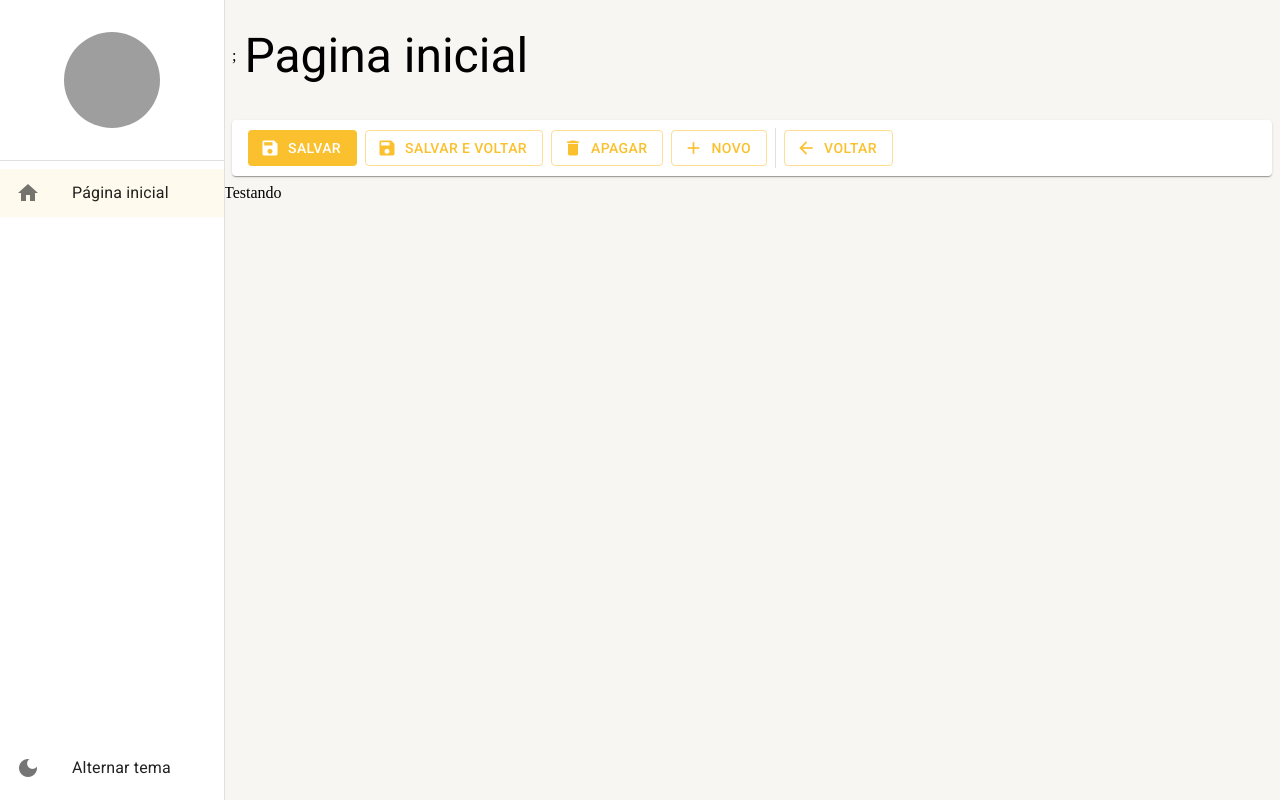
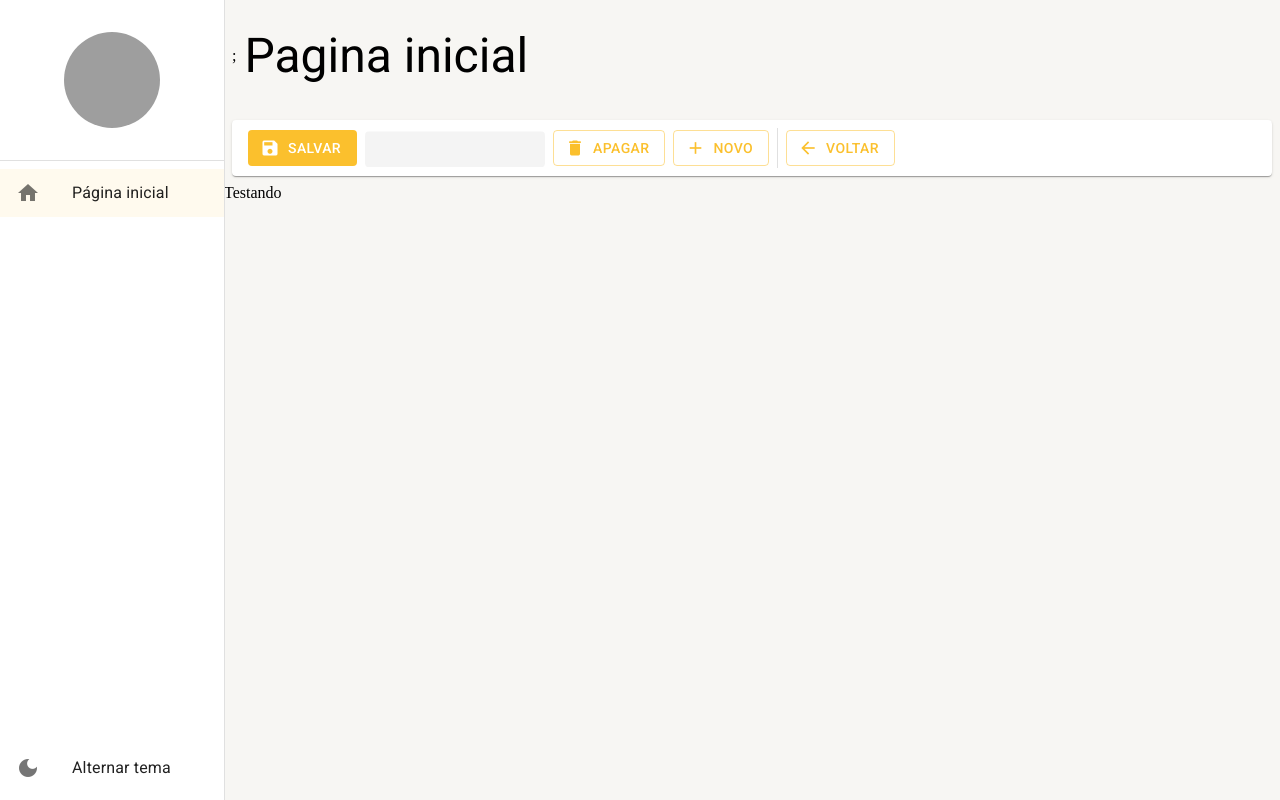
Before and after one commit to Viniciuss2207/Cadastros, a React (Create React App) app: page /pagina-inicial in a window 1280 px wide. Built offline with nearby package versions, Linux system fonts and the light colour scheme; grey boxes are pictures that could not be loaded.

Commit message:
feat: Adicionando o skeleton do Material UI

```diff
--- a/src/pages/dashboard/Dashboard.tsx
+++ b/src/pages/dashboard/Dashboard.tsx
@@ -8,7 +8,7 @@ return(
   <LayoutBaseDePagina titulo='Pagina inicial'
   barraDeFerramentas=
 {(
-    <FerramentasDeDetalhe mostrarBotãoSalvarEFechar />
+    <FerramentasDeDetalhe mostrarBotãoSalvarEFechar mostrarBotãoSalvarEFecharCarregando  />
 )}>
   Testando
   </LayoutBaseDePagina>
--- a/src/shared/components/ferramentas-de-detalhe/FerramentasDeDetalhe.tsx
+++ b/src/shared/components/ferramentas-de-detalhe/FerramentasDeDetalhe.tsx
@@ -1,4 +1,4 @@
-import { Box, Button, Divider, Icon, Paper, useTheme } from "@mui/material";
+import { Box, Button, Divider, Icon, Paper, Skeleton, useTheme } from "@mui/material";
 
 interface IFerramentasDeDetalheProps{
 textoBotaoNovo?: string;
@@ -9,12 +9,20 @@ mostrarBotãoApagar?:boolean;
 mostrarBotãoSalvar?:boolean;
 mostrarBotãoSalvarEFechar?:boolean;
 
+mostrarBotãoNovoCarregando?: boolean;
+mostrarBotãoVoltarCarregando?:boolean;
+mostrarBotãoApagarCarregando?:boolean;
+mostrarBotãoSalvarCarregando?:boolean;
+mostrarBotãoSalvarEFecharCarregando?:boolean;
+
 
 aoClicarEmNovo?:() => void;
 aoClicarEmVoltar?:() => void;
 aoClicarEmApagar?: () => void;
 aoClicarEmSalvar?: () => void;
 aoClicarEmSalvarEFechar?: () => void;
+
+
 }
 
 export const FerramentasDeDetalhe: React.FC<IFerramentasDeDetalheProps>= ({
@@ -25,6 +33,12 @@ export const FerramentasDeDetalhe: React.FC<IFerramentasDeDetalheProps>= ({
     mostrarBotãoApagar = true,
     mostrarBotãoSalvar = true,
     mostrarBotãoSalvarEFechar = false,
+
+    mostrarBotãoNovoCarregando = false,
+    mostrarBotãoVoltarCarregando = false,
+    mostrarBotãoApagarCarregando = false,
+    mostrarBotãoSalvarCarregando = false,
+    mostrarBotãoSalvarEFecharCarregando = false,
 
     aoClicarEmNovo,
     aoClicarEmVoltar,
@@ -46,51 +60,76 @@ export const FerramentasDeDetalhe: React.FC<IFerramentasDeDetalheProps>= ({
         alignItems="center"
         component={Paper}
     >
-            {mostrarBotãoSalvar && (
+            {(mostrarBotãoSalvar && ! mostrarBotãoSalvarCarregando )&&(
                 <Button
                     color='primary'
                     disableElevation
                     variant='contained'
                     onClick={aoClicarEmSalvar}
                     startIcon={<Icon>save</Icon>}
-                >Salvar</Button>)}
+                >Salvar</Button>
+            )}
 
-            {mostrarBotãoSalvarEFechar && (
+            {mostrarBotãoSalvarCarregando &&
+                (<Skeleton width={110} height={60} />
+                )}
+
+            {(mostrarBotãoSalvarEFechar && ! mostrarBotãoSalvarEFecharCarregando )&&(
                 <Button
                     color='primary'
                     disableElevation
                     variant='outlined'
                     onClick={aoClicarEmSalvarEFechar}
                     startIcon={<Icon>save</Icon>}
-                >Salvar e voltar</Button>)}
+                >Salvar e voltar</Button>
+            )}
 
-            {mostrarBotãoApagar && (
+            {mostrarBotãoSalvarEFecharCarregando &&
+                (<Skeleton width={180} height={60} />
+                )}
+
+            {(mostrarBotãoApagar && !mostrarBotãoApagarCarregando )&&(
                 <Button
                     color='primary'
                     disableElevation
                     variant='outlined'
                     onClick={aoClicarEmApagar}
                     startIcon={<Icon>delete</Icon>}
-                >Apagar</Button>)}
+                >Apagar</Button>
+            )}
 
-            {mostrarBotãoNovo && (
+            {mostrarBotãoApagarCarregando &&
+                (<Skeleton width={110} height={60} />
+                )}
+
+            {(mostrarBotãoNovo && !mostrarBotãoNovoCarregando)&&(
                 <Button
                     color='primary'
                     disableElevation
                     variant='outlined'
                     onClick={aoClicarEmNovo}
                     startIcon={<Icon>add</Icon>}
-                >{textoBotaoNovo}</Button>)}
+                >{textoBotaoNovo}</Button>
+            )}
+
+            {mostrarBotãoNovoCarregando &&
+                (<Skeleton width={110} height={60} />
+                )}
             <Divider variant='middle' orientation='vertical' />
 
-            {mostrarBotãoVoltar && (
+            {(mostrarBotãoVoltar && ! mostrarBotãoVoltarCarregando)&&(
                 <Button
                     color='primary'
                     disableElevation
                     variant='outlined'
                     onClick={aoClicarEmVoltar}
                     startIcon={<Icon>arrow_back</Icon>}
-                >Voltar</Button>)}
+                >Voltar</Button>
+            )}
+
+            {mostrarBotãoVoltarCarregando &&
+                (<Skeleton width={110} height={60} />
+                )}
         </Box>
     );
 };
```
